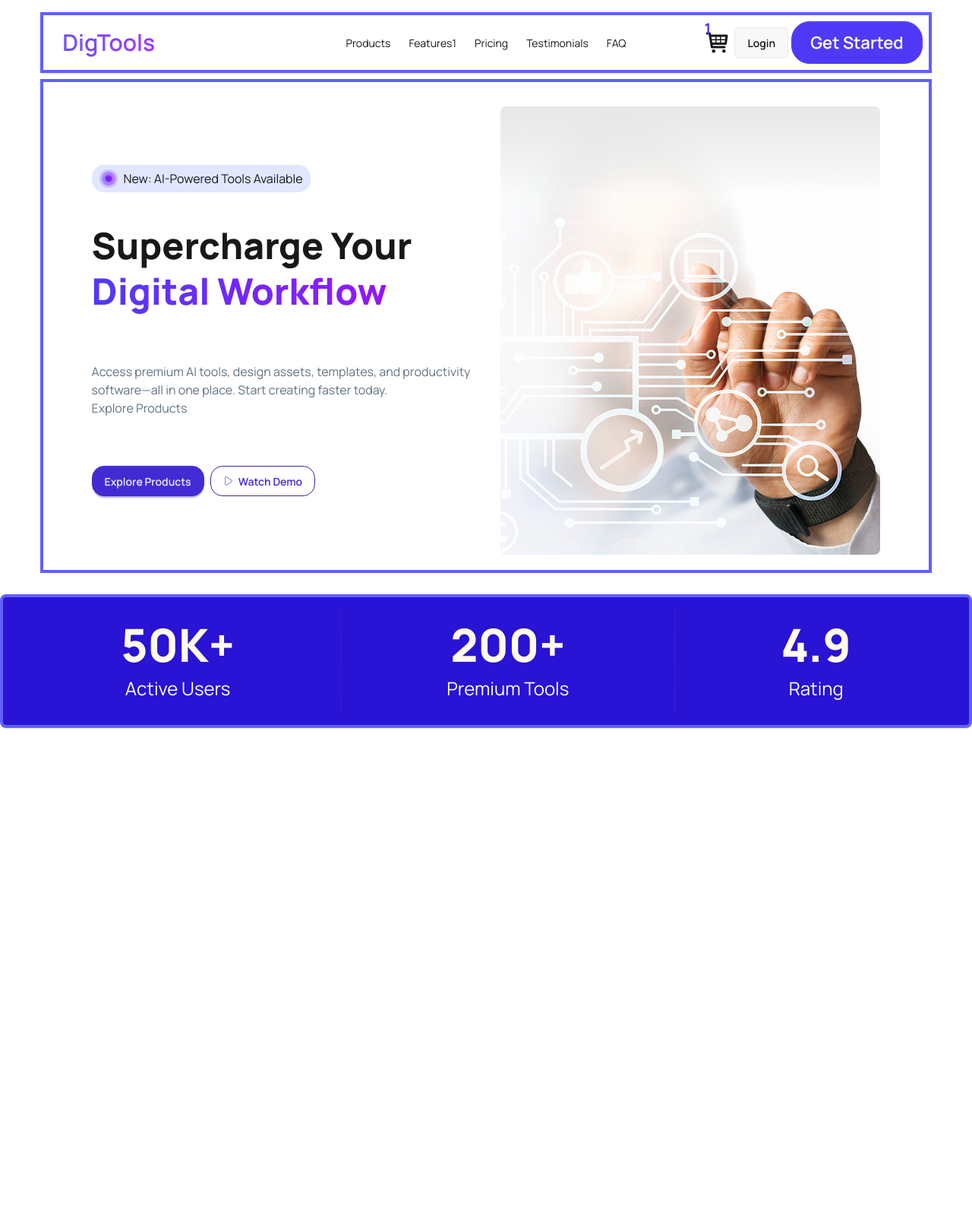
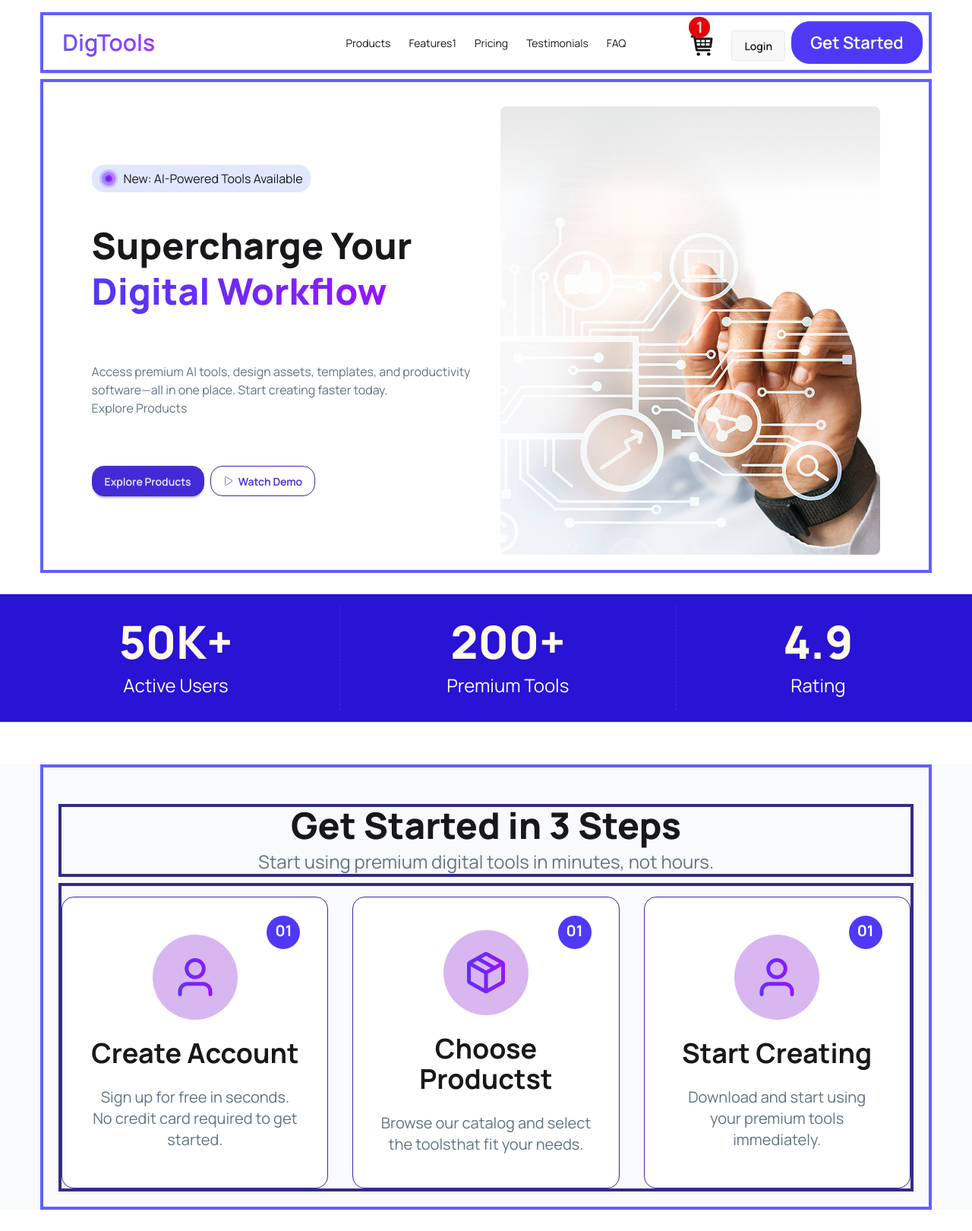
Before and after one commit to farhad202526/my-assignment6-digtools-2026, a React (Vite) app: page / in a window 1280 px wide. Shown: the whole page at 76% size. Before the commit the page ends 986 px from the top, so only its background shows below. Built offline with nearby package versions, Linux system fonts and the light colour scheme.

Commit message:
star section add

```diff
--- a/src/App.jsx
+++ b/src/App.jsx
@@ -4,15 +4,29 @@ import './App.css'
 import Banner from './components/Banner/Banner'
 import Nav from './components/Nav/Nav'
 import Star from './components/Star/Star'
+import Step from './components/Step/Step'
 
 function App() {
 
 
   return (
     <>
+    {/* <h1>addd nve section </h1> */}
    <Nav></Nav>
+
+   {/* <h1>add banner section </h1> */}
    <Banner></Banner>
+
+   {/* <h1>addd Star section </h1> */}
    <Star></Star>
+
+   {/* <h1>crad section </h1> */}
+
+
+   {/* <h1>add step section </h1> */}
+   <Step></Step>
+
+
 
 
 
--- a/src/components/Nav/Nav.jsx
+++ b/src/components/Nav/Nav.jsx
@@ -4,7 +4,7 @@ import { TiShoppingCart } from "react-icons/ti";
 
 const Nav = () => {
     return (
-        <div className='w-11/12 mx-auto'>
+        <div className='w-11/12 mx-auto sticky top-1 z-50'>
             <div className="navbar bg-base-100 shadow-sm mt-4 border-4 border-indigo-500 ">
   <div className="navbar-start">
     <div className="dropdown">
@@ -39,15 +39,17 @@ const Nav = () => {
       <li><a>FAQ</a></li>
     </ul>
   </div>
-  <div className="navbar-end gap-1 flex flex-col-reverse   md:flex-row  ">
-    <div className='relative '>
-        <p className='absolute -top-3.5 text-[#4F39F6] text-xl font-bold  '>1</p>
+  <div className="navbar-end gap-2 flex flex-col-reverse   md:flex-row  ">
+   <div className='flex mt-2 items-center gap-5 md:'>
+     <div className='relative '>
+        <p className='absolute -top-5 text-[#dedbdc] text-xl font-bold  text-center  h-7 w-7 rounded-full bg-red-600 '>1</p>
 
     <p className='text-xl md:text-4xl'><TiShoppingCart /> </p>
     </div>
 
 
     <button className='btn '>Login</button>
+   </div>
 
 
 
--- a/src/components/Star/Star.jsx
+++ b/src/components/Star/Star.jsx
@@ -1,12 +1,13 @@
 import React from 'react';
 
 const Star = () => {
-    return (<div className="stats stats-vertical lg:stats-horizontal shadow  w-full text-center   px-4 py-4 bg-[#2913d4]  mx-auto my-7 text-amber-50  border-4 border-indigo-500">
+    return (<div className="stats stats-vertical lg:stats-horizontal shadow  w-full text-center  rounded-none  px-4 py-4 bg-[#2913d4]  mx-auto my-7 text-amber-50 ">
   <div className="stat  gap-3">
 
     <div className="stat-value font-extrabold text-6xl">50K+</div>
     <div className="stat-desc text-white text-2xl ">Active Users</div>
   </div>
+
 
 
   <div className="stat  gap-3">
--- /dev/null
+++ b/src/components/Step/Step.jsx
@@ -0,0 +1,82 @@
+
+
+
+
+import React from 'react';
+
+import setp1 from '../../assets/user.png'
+import setp2 from '../../assets/package.png'
+import setp3 from '../../assets/user.png'
+
+const Step = () => {
+    return (<div className='bg-[#F9FAFC] '>
+         <div className=' w-11/12  mx-auto  border-4 border-indigo-500 my-7   p-5 space-y-2 '>
+            <div className='border-4 border-indigo-900 flex flex-col justify-center items-center text-center  mt-7 gap-2'>
+
+                <h1  className='font-extrabold text-4xl md:text-5xl'>Get Started in 3 Steps</h1>
+                <p className='text-xlmd: text-2xl text-[#627382]'>Start using premium digital tools in minutes, not hours.</p>
+
+            </div>
+
+            <div className='setp-crad-container grid grid-cols-1 md:grid-cols-3     justify-center items-center  w-fit mx-auto border-4 border-indigo-900   gap-8      '>
+
+
+                {/* <h1>crad 1</h1> */}
+                <div className='setp-crad relative h-96  max-w-96 bg-white rounded-2xl flex flex-col justify-center text-center      items-center mt-3.5 border-1 border-indigo-800  p-9 gap-6 '>
+
+                    <p className=' absolute  top-6 right-9   bg-[#4F39F6]  text-white text-xl font-bold h-11 w-11 text-center p-1.5 rounded-full  '>01</p>
+
+
+                    <div className='h-28 w-28 rounded-full flex text-center items-center justify-center bg-[#d8b7f1]'>
+                        <img className=' ' src={setp1} alt="" />
+                    </div>
+                    <h1 className=' text-4xl font-bold'>Create Account</h1>
+                    <p className='text-xl text-[#627382]'>Sign up for free in seconds. No credit card required to get started.</p>
+
+                </div>
+                {/* <h1>crad 2</h1> */}
+                <div className='setp-crad relative h-96  max-w-96 bg-white rounded-2xl flex flex-col justify-center text-center      items-center mt-3.5 border-1 border-indigo-800  p-9 gap-6 '>
+
+                    <p className=' absolute  top-6 right-9   bg-[#4F39F6]  text-white text-xl font-bold h-11 w-11 text-center p-1.5 rounded-full  '>01</p>
+
+
+                    <div className='h-28 w-28 rounded-full flex text-center items-center justify-center bg-[#d8b7f1]'>
+                        <img className=' ' src={setp2} alt="" />
+                    </div>
+                    <h1 className=' text-4xl font-bold'>Choose Productst</h1>
+                    <p className='text-xl text-[#627382]'>Browse our catalog and select the toolsthat fit your needs.</p>
+
+                </div>
+                {/* <h1>crad 3</h1> */}
+                <div className='setp-crad relative h-96  max-w-96 bg-white rounded-2xl flex flex-col justify-center text-center      items-center mt-3.5 border-1 border-indigo-800  p-9 gap-6 '>
+
+                    <p className=' absolute  top-6 right-9   bg-[#4F39F6]  text-white text-xl font-bold h-11 w-11 text-center p-1.5 rounded-full  '>01</p>
+
+
+                    <div className='h-28 w-28 rounded-full flex text-center items-center justify-center bg-[#d8b7f1] '>
+                        <img className=' ' src={setp1} alt="" />
+                    </div>
+                    <h1 className=' text-4xl font-bold'>Start Creating</h1>
+                    <p className='text-xl text-[#627382]'>Download and start using your premium tools immediately.</p>
+
+                </div>
+
+
+
+
+
+
+
+
+            </div>
+
+
+        </div>
+    </div>
+
+
+
+    );
+};
+
+export default Step;
```
